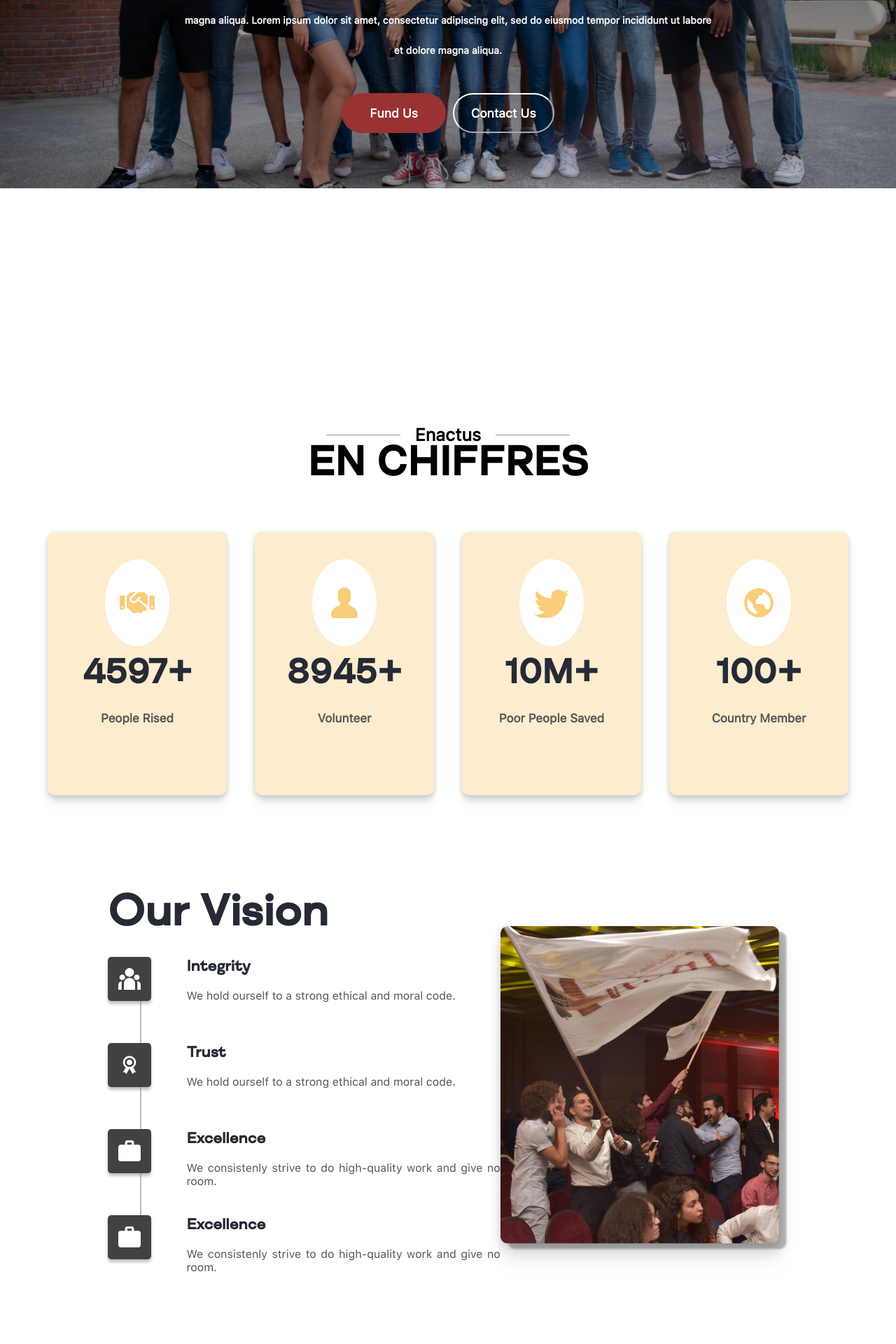
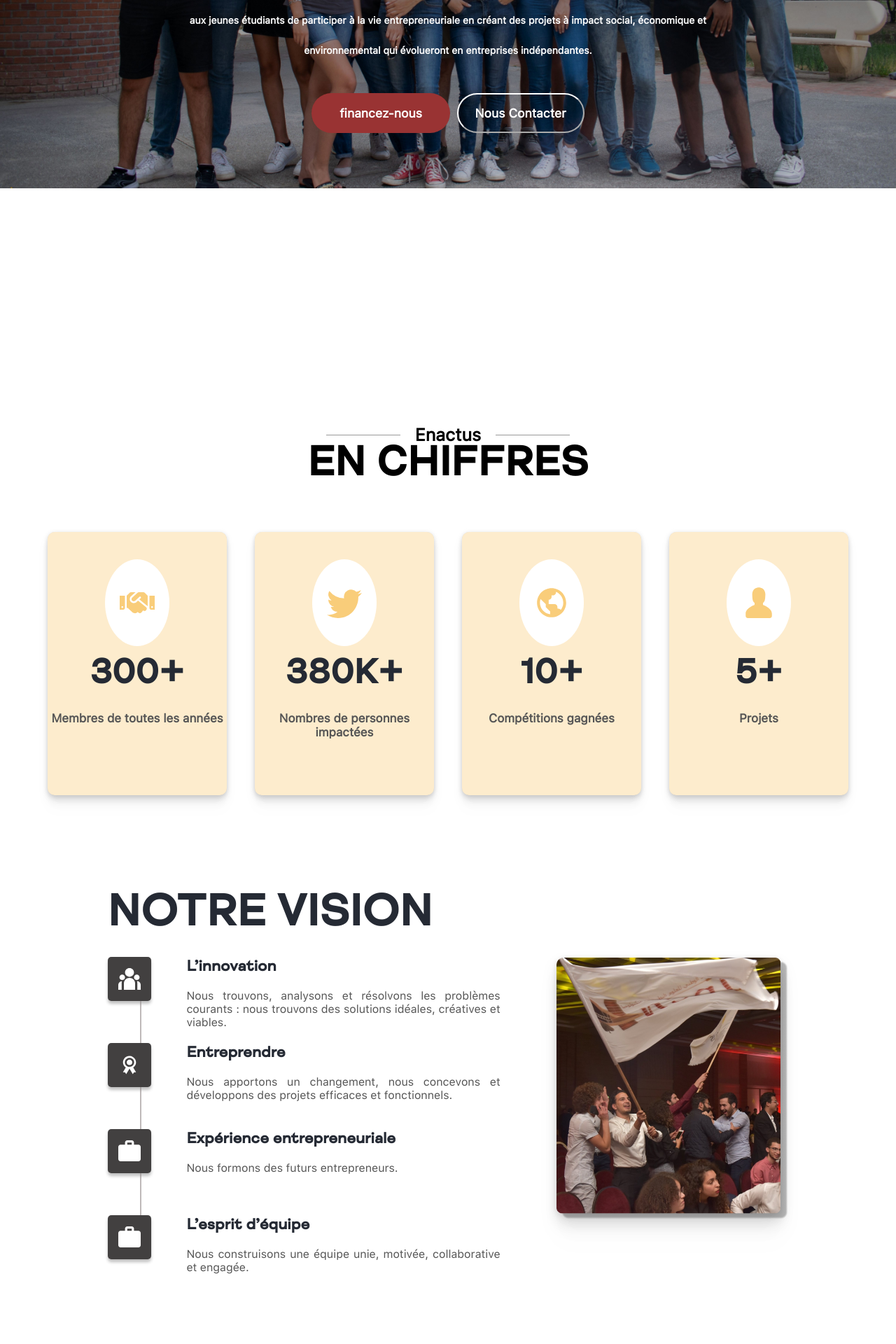
Before and after one commit to Enactus-INSAT/enactus-insat-website, a React (Create React App) app: page / in a window 1280 px wide. Shown: the part 360-2280 px from the top of the page at 70% size. Built offline with nearby package versions, Linux system fonts and the light colour scheme.

Commit message:
part of the script fr and en

```diff
--- a/src/App.js
+++ b/src/App.js
@@ -7,18 +7,19 @@
 import Projects from "./Components/Projects";
 import Activity from "./Components/Activity";
 import Actualites from "./Components/Actualites";
-
-function App() {
+import { useState} from "react";
+function App(props) {
+    const [language,setLanguage]=useState("fr")
     return (
         <div>
-            <Home/>
-            <Numbers/>
-            <Vision/>
-            <Activity/>
-            <Projects/>
-            <Actualites/>
-            <Newsletter/>
-            <Footer/>
+            <Home language={language} setLanguage={setLanguage}/>
+            <Numbers language={language}/>
+            <Vision language={language}/>
+            <Activity language={language}/>
+            <Projects language={language}/>
+            <Actualites language={language}/>
+            <Newsletter language={language}/>
+            <Footer language={language}/>
         </div>
     );
 }
--- a/src/Components/Activity.js
+++ b/src/Components/Activity.js
@@ -6,42 +6,53 @@
 
 const activities = [
     {
-        title: "Workshops",
-        description: "Des réunions et des workshops sont organisés de manière hebdomadaire.\n" +
+        titlefr: "Workshops",
+        titleen:"Workshops",
+        descriptionen:"We hold weekly workshops and reunions that can also be held exceptionally in times of need. \n"+
+        "During said workshops we either work on specific aspects of different projects or work on one of two axes: fundraising\n" +
+            "and marketing. As for the reunions, we usually discuss and evaluate the progress made in different projects.",
+        descriptionfr: "Des réunions et des workshops sont organisés de manière hebdomadaire.\n" +
             "Les workshops sont destinés à réaliser les tâches nécessaires pour nos projets ou celles de nos deux pôles: fundraising et marketing.\n" +
             "Pendant les réunions, on évalue l’avancement réalisé et on planifie les étapes à venir.\n",
         picture: workshop
     }
     , {
-        title: "Réseau Alumni",
-        description: "Il s'agit d'un réseau d'anciens membres d'Enactus Insat qui joue un grand rôle dans la supervision et l'orientation de l’équipe actuelle grâce à son expérience et savoir-faire\n",
+        titlefr: "Réseau Alumni",
+        titleen:"Our network of Alumni",
+        descriptionen:" Our network of Alumni are constantly and continuously guiding us by supervising our ongoing projects and providing us with the \n" +
+            "right support.\n"+"Their skills, wisdom and experience have always been of great help to us throughout our journey.",
+        descriptionfr: "Il s'agit d'un réseau d'anciens membres d'Enactus Insat qui joue un grand rôle dans la supervision et l'orientation de l’équipe actuelle grâce à son expérience et savoir-faire\n",
         picture: alumni
     },
     {
-        title: "Formations",
-        description:"Pour assurer une bonne acquisition de compétence pour notre équipe, on assure des formations couvrant à la fois les soft skills et les hard skills.\n" ,
+        titlefr: "Formations",
+        titleen:"Trainings",
+        descriptionen:"We aim to have well-formed and knowledgeable members, for which reason we usually host numerous professional training sessions targeting both soft and hard skills.\n",
+        descriptionfr:"Pour assurer une bonne acquisition de compétence pour notre équipe, on assure des formations couvrant à la fois les soft skills et les hard skills.\n" ,
         picture: formation
     }
 ];
-const Activity = () => {
+const Activity = (props) => {
     return <>
         <div className="activities-section-heading-container">
             <div className="activities-section-heading">
                 <div className="a-h-line"></div>
-                <div className="section-heading">OUR ACTIVITY</div>
+                <div className="section-heading">{props.language==="fr" ? "NOTRE ACTIVITÉ " :"OUR ACTIVITY" }</div>
                 <div className="a-h-line"></div>
             </div>
         </div>
         <div className="activities">
             {
-                activities.map(({title, description, picture}, index) => {
+                activities.map(({titleen,titlefr,descriptionen, descriptionfr, picture}, index) => {
                     if (index % 2)
                         return (
                             <>
                                 <div className="activity">
                                     <div className="rectangle-activity"></div>
-                                    <h3 className="activity-title">{title}</h3>
-                                    <p>{description}</p>
+                                    <h3 className="activity-title">
+                                        {props.language==="fr" ? titlefr :titleen }
+                                        </h3>
+                                    <p>{props.language==="fr" ? descriptionfr :descriptionen }</p>
                                 </div>
                                 <img className="activity-picture" src={picture} alt=""/>
 
@@ -51,8 +62,8 @@
                             <img className="activity-picture" src={picture} alt=""/>
                             <div className="activity">
                                 <div className="rectangle-activity"></div>
-                                <h3 className="activity-title">{title}</h3>
-                                <p>{description}</p>
+                                <h3 className="activity-title">{props.language==="fr" ? titlefr :titleen }</h3>
+                                <p>{props.language==="fr" ? descriptionfr :descriptionen }</p>
                             </div>
                         </>)
                 })
--- a/src/Components/Home.js
+++ b/src/Components/Home.js
@@ -3,7 +3,8 @@
 import "../Styles/Home.css"
 import bgHome from "../Assets/images/bg-home.jpg"
 
-const Home = () => {
+const Home = (props) => {
+
 
     const headerRef = useRef();
     const [isSticky, setIsSticky] = useState(false);
@@ -38,10 +39,12 @@
         }
 
     };
+    const language=props.language
+
     return (
         <div ref={headerRef}  className="home-container" id={"home"}>
             <div className="nav-container">
-                <Navbar isSticky={isSticky}/>
+                <Navbar isSticky={isSticky} language={language} setLanguage={props.setLanguage}/>
             </div>
 
             <div className="home-banner-container">
@@ -49,18 +52,25 @@
                 <div className="home-text-section">
                     <h1 className="primary-heading">ENACTUS INSAT</h1>
                     <p className="primary-text">
-                        {"Lorem ipsum dolor sit amet, consectetur adipiscing elit, sed do eiusmod tempor incididunt ut labore et dolore magna aliqua. Lorem ipsum dolor sit amet, consectetur adipiscing elit, sed do eiusmod tempor incididunt ut labore et dolore magna aliqua. "}                </p>
+                        {language==="fr" ? "Enactus INSAT est une équipe faisant partie de “l’ONG” Enactus Tunisie.\n" +
+                            "Fondée en 2018, Enactus INSAT permet aux jeunes étudiants de participer à la vie entrepreneuriale en créant  des projets à impact social, économique et environnemental qui évolueront en entreprises indépendantes. "
+                             : "Enactus INSAT team is part of ENACTUS Tunisia that is an (affiliated with ENACTUS, a global) NGO. Founded in 2018, Enactus Insat allows young undergraduates to be part of the entrepreneurial world by creating projects with a social, economical and environmental impact which will bloom into independent and flourishing enterprises."}
+                    </p>
 
                     <div
                         className="buttons">
                         <button className="fund-button" onClick={()=>{
                             window.location="https://www.cha9a9a.tn/fund/detail/phosph-act-168758"
                         }}>
-                            Fund Us
+
+                            {language==="fr" ? "financez-nous" : "Fund Us"}
+
                         </button>
 
                         <button className="contact-button" onClick={(e) => scrollToSection(e, "contact")}>
-                            Contact Us
+                            {language==="fr" ? "Nous Contacter" : "Contact Us"}
+
+
                         </button>
                     </div>
 
--- a/src/Components/Navbar.js
+++ b/src/Components/Navbar.js
@@ -10,7 +10,7 @@
 
 
 
-const menuItems = [{
+const menuItemsEn = [{
     name: "ABOUT", link: "about"
 }, {
     name: "VISION", link: "vision"
@@ -20,6 +20,17 @@
     name: "PROJECTS", link: "projects"
 }, {
     name: "CONTACT US", link: "contact"
+}];
+const menuItemsFr= [{
+    name: "À PROPOS", link: "about"
+}, {
+    name: "VISION", link: "vision"
+}, {
+    name: "ACTUALITES", link: "actualités"
+}, {
+    name: "PROJETS", link: "projects"
+}, {
+    name: "NOUS CONTACTER", link: "contact"
 }];
 
 const socialItems = [{
@@ -40,15 +51,21 @@
     }
 
 };
-const Navbar = ({isSticky}) => {
+const Navbar = (props) => {
+    var menuItems=""
+    {props.language==="fr" ? menuItems=menuItemsFr :menuItems=menuItemsEn }
+
+    var isSticky=props.isSticky;
     //responsiveness
-    const [openMenu, setOpenMenu] = useState(false);
+
 
     const [linkHovered, setLinkHovered] = useState(-1);
     const [iconHovered, setIconHovered] = useState(-1);
     const [flagClassfr,setFlagClassfr]=useState("flag-icon");
     const [flagClassen,setFlagClassen]=useState("flag-icon");
-    const [language,setLanguage]=useState("fr")
+
+
+
 
 
     return <nav className={isSticky ? "sticky" : "nav"}>
@@ -60,14 +77,17 @@
             <div onMouseOver={()=>{setFlagClassfr("flag-icon-hover")}} onMouseOut={() => {
                 setFlagClassfr("flag-icon")
             }} onClick={()=>{
-                setLanguage("fr")
+                props.setLanguage("fr")
+
             }}
             >
                 <img src={frFlag} alt="" className={flagClassfr}/>
             </div>
             <div onMouseOver={()=>{setFlagClassen("flag-icon-hover")}} onMouseOut={() => {
                 setFlagClassen("flag-icon")
-            }} onClick={()=>{setLanguage("en")}}>
+            }} onClick={()=>{props.setLanguage("en")
+
+            }}>
                 <img src={enFlag} alt="" className={flagClassen}/>
             </div>
         </div> }
--- a/src/Components/Numbers.js
+++ b/src/Components/Numbers.js
@@ -8,27 +8,36 @@
 const numbers = [
     {
         Icon: FaHandshake,
-        number: "4597",
-        label: "People Rised"
+        number: "300",
+        labelen:"Members of all years",
+        labelfr: "Membres de toutes les années"
+
+    },
+
+    {
+        Icon: BsTwitter,
+        number: "380K",
+        labelen:"Number of people impacted",
+        labelfr: "Nombres de personnes impactées "
+    },
+    {
+        Icon: BiWorld,
+        number: "10",
+        labelen: "Competitions won",
+        labelfr: "Compétitions gagnées "
     },
     {
         Icon: GoPerson,
-        number: "8945",
-        label: "Volunteer"
+        number: "5",
+        labelen:"Projects",
+        labelfr: "Projets"
     },
-    {
-        Icon: BsTwitter,
-        number: "10M",
-        label: "Poor People Saved"
-    },
-    {
-        Icon: BiWorld,
-        number: "100",
-        label: "Country Member"
-    }
+
+
 ]
 
-function Numbers() {
+
+function Numbers(props) {
     const [hovered, setHovered] = useState(-1);
 
     return (
@@ -39,12 +48,12 @@
                     <div>Enactus</div>
                     <div className="h-line"></div>
                 </div>
-                <div className="section-heading">EN CHIFFRES</div>
+                <div className="section-heading"> {props.language==="fr" ? "EN CHIFFRES" :"IN NUMBERS" }</div>
             </div>
 
             <div className="container1">
                 {
-                    numbers.map(({Icon, number,label}, index) => {
+                    numbers.map(({Icon, number,labelfr,labelen}, index) => {
                         return(
                             <div className="cards"
                                  onMouseOver={()=>{
@@ -57,7 +66,7 @@
                                 <div className="icon"><Icon size={50} color='#F9CD7A'/>
                                 </div>
                                 <div className={hovered == index ? "number-title-hovered" : "number-title" }>{number}+</div>
-                                <div className="title2">{label}</div>
+                                <div className="title2">{props.language==="fr" ? labelfr : labelen}</div>
                             </div>
                         );
                     })
--- a/src/Components/Vision.js
+++ b/src/Components/Vision.js
@@ -9,27 +9,36 @@
     {
 
         "icon": integrityIcon,
-        "title": "Integrity",
-        "paragraph": "We hold ourself to a strong ethical and moral code."
+        "titleen": "innovation",
+        "titlefr":"L’innovation",
+        "paragraphfr":"Nous trouvons, analysons et résolvons les problèmes \n courants : nous trouvons des solutions idéales, créatives et viables.",
+        "paragraphen": "We spot, analyze and fix current real-life problems : we find ideal, creative  and feasible solutions."
     },
     {
         "icon": trustIcon,
-        "title": "Trust",
-        "paragraph": "We hold ourself to a strong ethical and  moral code."
+        "titleen": "Entrepreneurship",
+        "titlefr":"Entreprendre",
+        "paragraphfr":"Nous apportons un changement, nous concevons et développons des projets efficaces et fonctionnels.",
+        "paragraphen": "We think of, and then proceed to come up and work on efficient and functional projects.\n" +
+            "We make a change."
     },
     {
         "icon": excellenceIcon,
-        "title": "Excellence",
-        "paragraph": "We consistenly strive to do high-quality work and give no room."
+        "titleen": "entrepreneurial experience",
+        "titlefr":"Expérience entrepreneuriale",
+        "paragraphfr":"Nous formons des futurs entrepreneurs.",
+        "paragraphen": "We shape future entrepreneurs."
     },
     {
         "icon": excellenceIcon,
-        "title": "Excellence",
-        "paragraph": "We consistenly strive to do high-quality work and give no room."
+        "titleen": "team spirit",
+        "titlefr":"L’esprit d’équipe",
+        "paragraphfr":"Nous construisons une équipe unie, motivée, collaborative et engagée.",
+        "paragraphen": "We build a challenging, collaborative and engaging team . We work as one entity."
     }
 ]
 
-function Vision() {
+function Vision(props) {
     const table = visionList.map((visionItem, index) => {
         return (
             <div className="vision-list-item" key={index} >
@@ -40,8 +49,8 @@
                     <div className="vertical-line"></div>
                 </div>
                 <div className="text-vision">
-                    <h1>{visionItem.title}</h1>
-                    <p>{visionItem.paragraph}</p>
+                    <h1>{props.language==="fr" ? visionItem.titlefr :visionItem.titleen }</h1>
+                    <p>{props.language==="fr" ? visionItem.paragraphfr :visionItem.paragraphen }</p>
                 </div>
             </div>
         );
@@ -49,7 +58,7 @@
     return (
         <div className="container-vision" id={"vision"}>
             <div className="info">
-                <h1 className="titre">Our Vision</h1>
+                <h1 className="titre">{props.language==="fr" ? "NOTRE VISION" :"OUR VISION" }</h1>
                 <div className="vision-list-container">
                     {table}
                 </div>
--- a/src/Styles/Vision.css
+++ b/src/Styles/Vision.css
@@ -1,6 +1,7 @@
 .container-vision {
     margin: 7%;
     display: flex;
+    gap: 5rem;
     height: fit-content;
     padding: 2% 5% ;
 }
```
